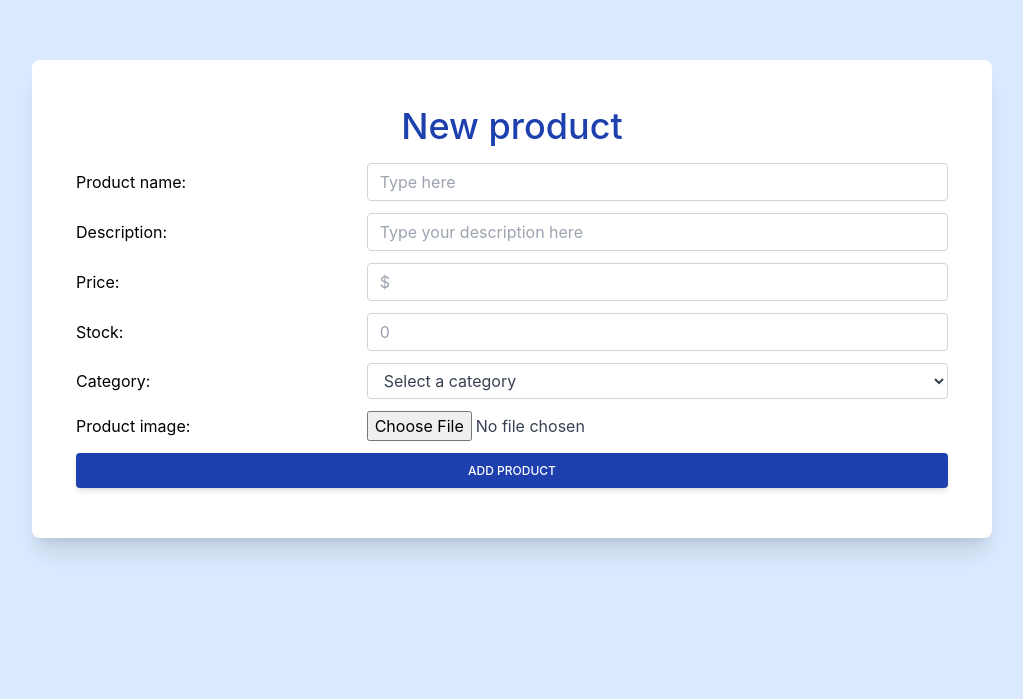
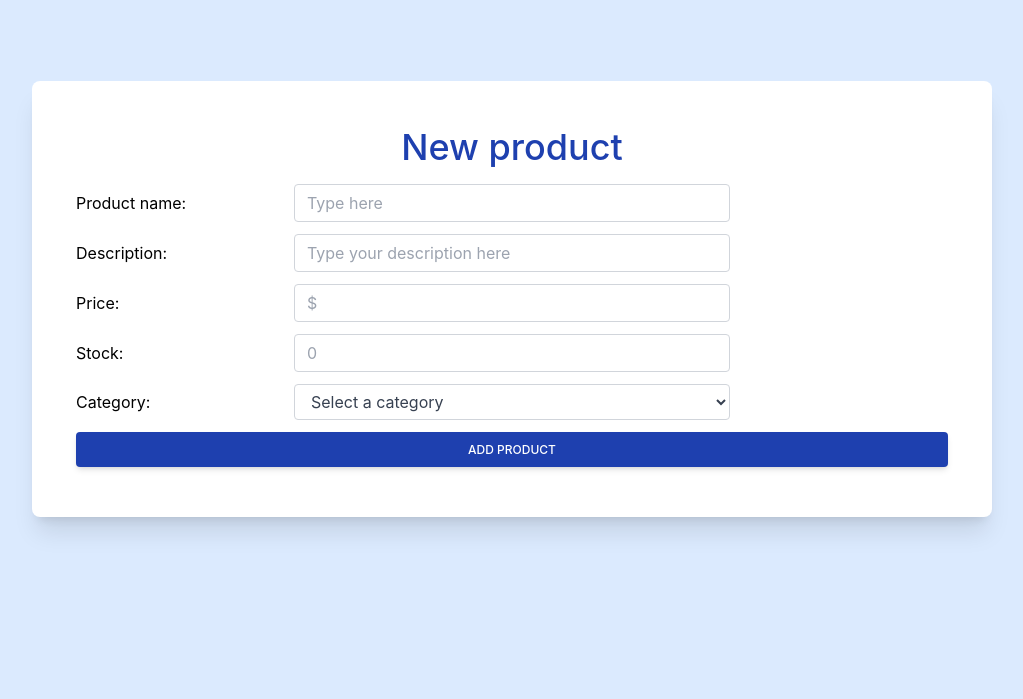
Before and after one commit to LuisAlbertoATOS/OnlineStore-React, a React (Create React App) app in the folder online-store/: page /product-form in a window 1280 px wide. Shown: the part 101-800 px from the top of the page, without its empty margins (128-1151 px from the left). Built offline with nearby package versions, Linux system fonts and the light colour scheme; grey boxes are pictures that could not be loaded.

Commit message:
Add validators and inputs state management

```diff
--- a/online-store/src/forms/ProductForm.jsx
+++ b/online-store/src/forms/ProductForm.jsx
@@ -8,12 +8,14 @@ import { zodResolver } from "@hookform/resolvers/zod";
 import * as z from "zod";
 
 const schema = z.object({
-  name:z.string(),
-  description: z.string(),
-  price:z.number(),
-  stock:z.number(),
-  category:z.string(),
-  image:z.string()
+  name:z.string().min(5),
+  description: z.string().min(10),
+  price:z.number().positive(),
+  stock:z.number().nonnegative(),
+  category:z.enum(["videogames", "earphones", "smartphones"],  { errorMap: (issue, ctx) => {
+    return {message: 'Please select a valid option'};
+  }}),
+  // image:z.string()
 })
 
 const ProductForm = (props) => {
@@ -21,42 +23,52 @@ const ProductForm = (props) => {
     resolver: zodResolver(schema)
   });
 
+function onSubmit(data, e){
+  console.log(data)
+}
+console.log(errors)
+
+
   return (
       <React.Fragment >
         <div className="bg-blue-100 grid h-screen place-items-center">
           <div className="block p-6 rounded-lg shadow-xl bg-white w-3/4">
-            <form className="h-full w-full px-5 py-5" onSubmit={handleSubmit}>
+            <form className="h-full w-full px-5 py-5" onSubmit={handleSubmit(onSubmit)}>
               <h1 className="font-medium leading-tight text-4xl mt-0 mb-2 text-blue-800 text-center">
                 {props.action} product
               </h1>
               <InputText
-              {...register("name")}
+              register={register}
+              name="name"
                 label={"Product name:"}
                 placeholder={"Type here"}
-                type={"text"}
+              error={errors.name}
               />
               <InputText
-              {...register("description")}
-                label={"Description:"}
-                placeholder={"Type your description here"}
-                type={"text"}
+              register={register}
+              name="description"
+              label={"Description:"}
+              placeholder={"Type your description here"}
+              error={errors.description}
               />
+
               <InputNumber
-              {...register("price")}
+              register={register}
+              name="price"
                 label={"Price:"}
                 placeholder={"$"}
-                type={"number"}
-                min={1}
+              error={errors.price}
                 />
               <InputNumber
-              {...register("stock")}
+              register={register}
+              name="stock"
                 label={"Stock:"}
                 placeholder={"0"}
-                type={"number"}
-                min={0}
+              error={errors.stock}
               />
               <InputSelect
-              {...register("category")}
+              register={register}
+              name="category"
                 label={"Category:"}
                 select={"a category"}
                 options={[
@@ -64,12 +76,13 @@ const ProductForm = (props) => {
                   { value: "earphones", text: "Earphones" },
                   { value: "smartphones", text: "Smartphones" },
                 ]}
+              error={errors.category}
               />
-              <InputFile
+              {/* <InputFile
               {...register("image")}
               label={"Product image:"}
               type={"file"}
-              />
+              /> */}
               <div className="flex space-x-2 justify-center my-1.5">
                 <button
                   type="submit"
--- a/online-store/src/forms/input-components/InputNumber.jsx
+++ b/online-store/src/forms/input-components/InputNumber.jsx
@@ -1,12 +1,13 @@
 import React from "react";
 
-const InputNumber = (props) => {
+const InputNumber = ({ label, placeholder, register, name, error }) => {
   return (
     <div className="flex flex-row">
-      <label className="w-1/3 self-center text-left">{props.label}</label>
+      <label className="w-1/3 self-center text-left">{label}</label>
+      <div className="flex flex-col w-full items-start">
         <input
-        type={props.type}
-        min={props.min}
+          {...register(name, { valueAsNumber: true })}
+          type="number"
           className="
             form-control
             block
@@ -25,8 +26,10 @@ const InputNumber = (props) => {
             m-0
             focus:text-gray-700 focus:bg-white focus:border-blue-600 focus:outline-none
             "
-        placeholder={props.placeholder}
+          placeholder={placeholder}
         />
+        {error && <p>{error.message}</p>}
+      </div>
     </div>
   );
 };
--- a/online-store/src/forms/input-components/InputSelect.jsx
+++ b/online-store/src/forms/input-components/InputSelect.jsx
@@ -1,10 +1,12 @@
 import React from "react";
 
-const InputSelect = (props) => {
+const InputSelect = ({ label, select, options, register, name, error }) => {
   return (
     <div className="flex flex-row">
-      <label className="w-1/3 self-center text-left">{props.label}</label>
+      <label className="w-1/3 self-center text-left">{label}</label>
+      <div className="flex flex-col w-full items-start">
         <select
+          {...register(name)}
           defaultValue={null}
           className="
             form-control
@@ -25,11 +27,15 @@ const InputSelect = (props) => {
             focus:text-gray-700 focus:bg-white focus:border-blue-600 focus:outline-none
             "
         >
-        <option value={null}>Select {props.select}</option>
-        {props.options.map((category, index) => (
-          <option key={index} value={category.value}>{category.text}</option>
+          <option value={null}>Select {select}</option>
+          {options.map((category, index) => (
+            <option key={index} value={category.value}>
+              {category.text}
+            </option>
           ))}
         </select>
+        {error && <p>{error.message}</p>}
+      </div>
     </div>
   );
 };
--- a/online-store/src/forms/input-components/InputText.jsx
+++ b/online-store/src/forms/input-components/InputText.jsx
@@ -1,11 +1,13 @@
 import React from "react";
 
-const InputText = (props) => {
+const InputText = ({ label, placeholder, register, name, error }) => {
   return (
-    <div className="flex flex-row">
-      <label className="w-1/3 self-center text-left">{props.label}</label>
+    <div className="flex">
+      <label className="w-1/3 self-center text-left">{label}</label>
+      <div className="flex flex-col w-full items-start">
         <input
-        type={props.type}
+          {...register(name)}
+          type="text"
           className="
             form-control
             block
@@ -24,8 +26,11 @@ const InputText = (props) => {
             m-0
             focus:text-gray-700 focus:bg-white focus:border-blue-600 focus:outline-none
             "
-        placeholder={props.placeholder}
+          placeholder={placeholder}
         />
+
+        {error && <p>{error.message}</p>}
+      </div>
     </div>
   );
 };
```
Lines whose indentation alone changed are shown as unchanged.
